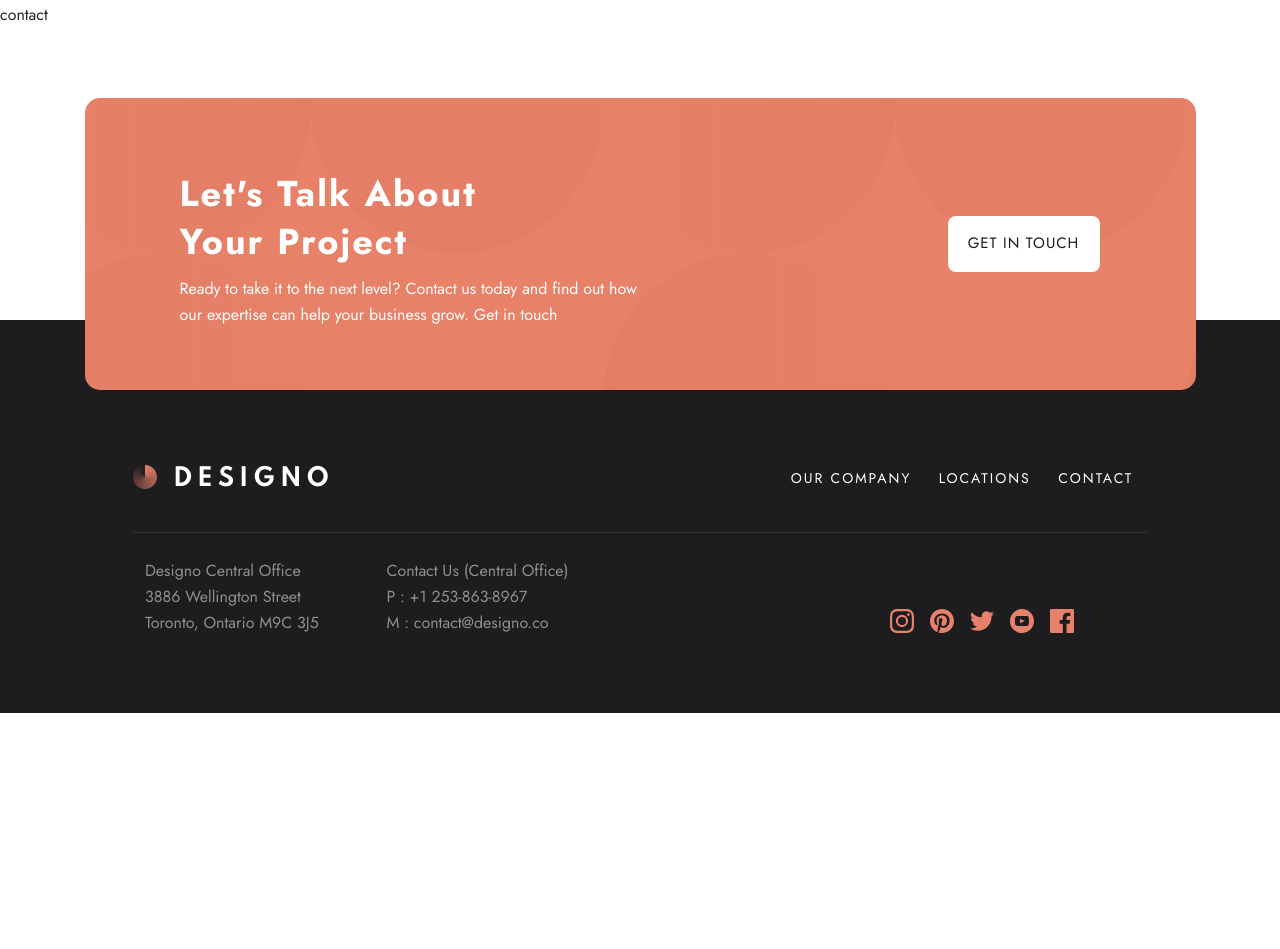
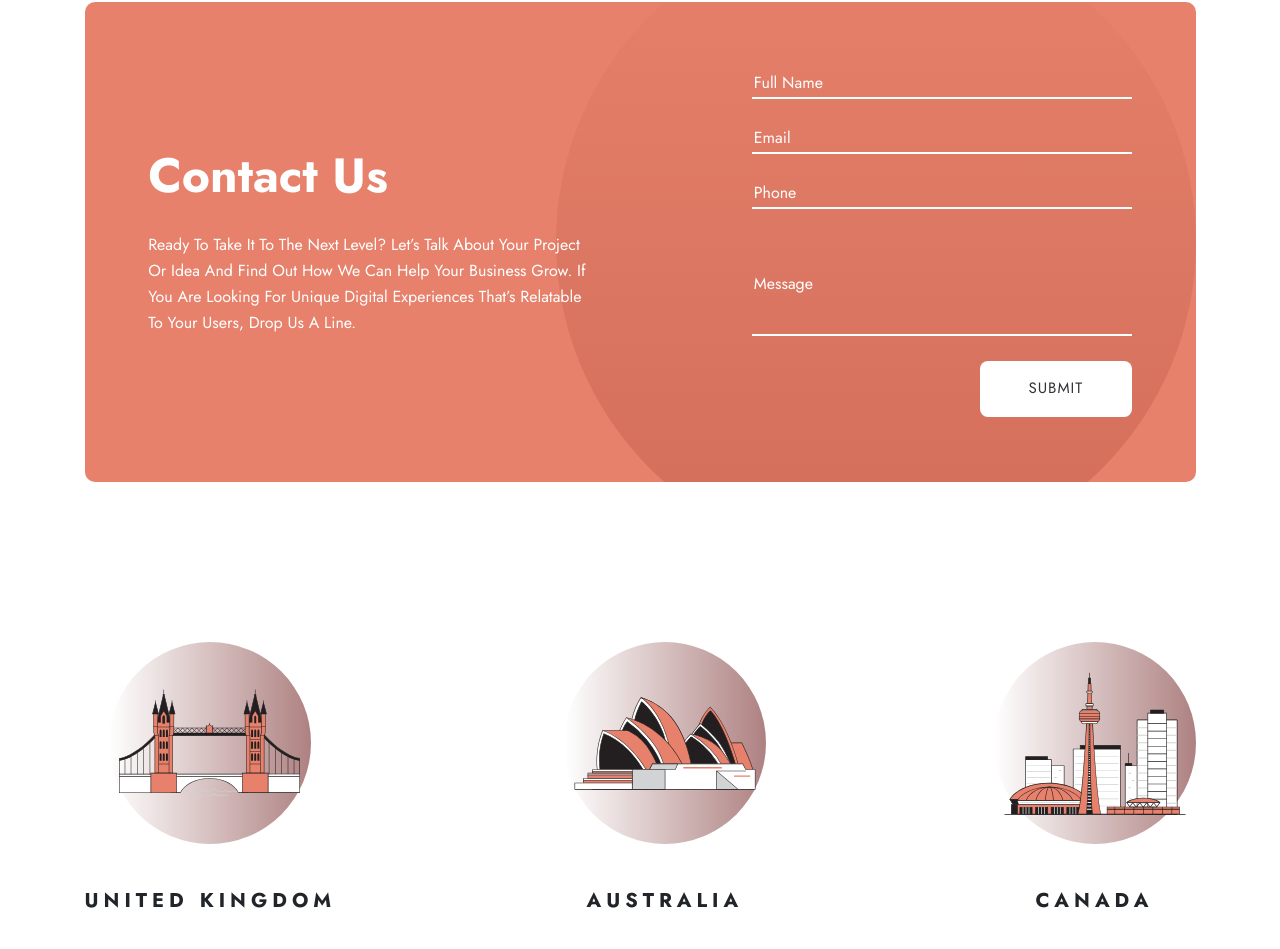
Before and after one commit to codejohnson89/react-designo, a React (Create React App) app: page /contact in a window 1280 px wide. Shown: the part 183-1132 px from the top of the page. Before the commit the page ends 896 px from the top, so only its background shows below. Built offline with nearby package versions, Linux system fonts and the light colour scheme.

Commit message:
completion of all pages

```diff
--- a/package.json
+++ b/package.json
@@ -12,6 +12,7 @@
     "react": "^17.0.2",
     "react-bootstrap": "^1.6.1",
     "react-dom": "^17.0.2",
+    "react-hook-form": "^7.12.2",
     "react-redux": "^7.2.4",
     "react-router-dom": "^5.2.0",
     "react-scripts": "4.0.3"
--- a/src/App.scss
+++ b/src/App.scss
@@ -12,3 +12,4 @@
 
 @import './styles/aboutUs';
 @import './styles/locations';
+@import './styles/contact';
--- a/src/components/FooterMidSection.js
+++ b/src/components/FooterMidSection.js
@@ -1,5 +1,6 @@
 import React from 'react';
 import { Button, Container } from 'react-bootstrap';
+import { Link } from 'react-router-dom';
 
 
 const FooterMidSection = () => {
@@ -10,7 +11,7 @@ const FooterMidSection = () => {
                     <h2>let's talk about <br></br>your project</h2>
                     <p>Ready to take it to the next level? Contact us today and find out how our expertise can help your business grow. Get in touch</p>
                 </div>
-                <Button className="btn-custom">get in touch</Button>
+                <Link to="/contact"><Button className="btn-custom">get in touch</Button></Link>
             </div>
         </Container>
     )
--- a/src/components/Header.js
+++ b/src/components/Header.js
@@ -7,7 +7,7 @@ import logo from '../assets/shared/desktop/logo-dark.png';
 const Header = () => {
     return(
         <header>
-            <Navbar collapseOnSelect expand="lg">
+            <Navbar collapseOnSelect={true} expand="lg">
                 <Container>
                     <Link className="navbar-brand" to="/"><figure><img className="img-fluid" src={logo} alt="header logo"/></figure></Link>
                     <Navbar.Toggle aria-controls="responsive-navbar-nav" />
--- /dev/null
+++ b/src/components/Locations.js
@@ -0,0 +1,33 @@
+import React from 'react';
+
+import uk from '../assets/shared/desktop/illustration-united-kingdom.svg';
+import aus from '../assets/shared/desktop/illustration-australia.svg';
+import canada from '../assets/shared/desktop/illustration-canada.svg';
+
+import { Link } from 'react-router-dom';
+import { Button } from 'react-bootstrap';
+
+
+const Locations = () => {
+    return (
+        <div className="locations-mini locations">
+                <div className="location one">
+                    <figure><img src={uk} alt="united kingdom" /></figure>
+                    <h3>united kingdom</h3>
+                    <Link to="/location"><Button className="btn-custom">see location</Button></Link>
+                </div>
+                <div className="location two">
+                <figure><img src={aus} alt="australia" /></figure>
+                    <h3>australia</h3>
+                    <Link to="/location"><Button className="btn-custom">see location</Button></Link>
+                </div>
+                <div className="location three">
+                <figure><img src={canada} alt="canada" /></figure>
+                    <h3>canada</h3>
+                    <Link to="/location"><Button className="btn-custom">see location</Button></Link>
+                </div>
+            </div>
+    )
+}
+
+export default Locations;
--- a/src/pages/Contact.js
+++ b/src/pages/Contact.js
@@ -1,9 +1,47 @@
 import React from 'react';
+import { useForm } from 'react-hook-form';
 
+import Jumbotron from '../components/Jumbotron';
+
+import image from '../assets/contact/desktop/bg-pattern-hero-desktop.svg';
+import Locations from '../components/Locations';
 
 const Contact = () => {
+    const { register, handleSubmit, formState: {errors} } = useForm();
+    const onSubmit = (data) => {
+        console.log(JSON.stringify(data));
+    }
     return (
-        <>contact</>
+        <>
+            <div className="contact">
+                <Jumbotron mImage={image}>
+                <div className="contact-content">
+                    <h1>contact us</h1>
+                    <p>Ready to take it to the next level? Let’s talk about your project or idea and find out how we can help your business grow. If you are looking for unique digital experiences that’s relatable to your users, drop us a line.</p>
+                </div>
+                <div className="form-content">
+                    <form onSubmit={handleSubmit(onSubmit)}>
+                        <div>
+                            <input placeholder="Full Name" type="text" {...register("fullName", {required: true})} />
+                            {errors.fullName && <span>This field is required</span>}
+                        </div>
+                        <div>
+                            <input placeholder="Email" type="email" {...register("email", {required: true})} />
+                            {errors.email && <span>This field is required</span>}
+                        </div>
+                        <div>
+                            <input placeholder="Phone" type="text" {...register("phoneNumber")} />
+                        </div>
+                        <div>
+                            <input id="message" placeholder="Message" type="textarea" {...register("message")} />
+                        </div>
+                        <input id="submit" className="btn btn-custom" type="submit" placeholder="submit" />
+                    </form>
+                    </div>
+                </Jumbotron>
+                <Locations />
+            </div>
+        </>
     )
 }
 
--- a/src/pages/WebDesign.js
+++ b/src/pages/WebDesign.js
@@ -2,7 +2,7 @@ import React from 'react';
 import Jumbotron from '../components/Jumbotron';
 
 import bgImage from '../assets/web-design/desktop/bg-pattern-intro-web.svg'
-import design from '../assets/home/desktop/image-graphic-design.jpg';
+import graphic from '../assets/home/desktop/image-graphic-design.jpg';
 import app from '../assets/home/desktop/image-app-design.jpg';
 import Designs from '../components/Designs';
 import Card from '../components/Card';
@@ -32,7 +32,7 @@ const WebDesign = () => {
             </div>
             <div className="project-container">
             <Designs image={app} heading="app design" text="view projects" altText="app design" link="/appdesign" />
-            <Designs image={design} heading="web design" text="view projects" altText="graphic design" link="/webdesign" />
+            <Designs image={graphic} heading="graphic design" text="view projects" altText="graphic design" link="/graphicdesign" />
             </div>
         </div>
         </>
--- a/src/styles/_aboutUs.scss
+++ b/src/styles/_aboutUs.scss
@@ -58,7 +58,7 @@
             background-image: url('../assets/about/mobile/image-about-hero.jpg');
             background-size: cover;
             width: 100%;
-            height: 320px;
+            min-height: 320px;
         }
     }
 }
--- /dev/null
+++ b/src/styles/_contact.scss
@@ -0,0 +1,85 @@
+.contact {
+    .jumbotron {
+        display: flex;
+        justify-content: space-evenly;
+        align-items: center;
+        height: 480px;
+
+        .contact-content {
+            width: 540px;
+            height: 180px;
+            color: $white;
+            text-transform: capitalize;
+
+            h1 {
+                margin-bottom: 32px;
+            }
+
+            p {
+                max-width: 445px;
+            }
+        }
+        .form-content {
+            width: 380px;
+            height: 371px;
+
+            input {
+                width: 100%;
+                background-color: transparent;;
+                margin: 12.5px auto;
+                color: $white;
+                border-top: none;
+                border-right: none;
+                border-left: none;
+                border-color: $white;
+
+                &::placeholder {
+                    color: $white;
+                }
+            }
+
+            #message {
+                height: 102px;
+            }
+
+            #submit {
+                border: 1px solid transparent;
+                color: $darkGrey;
+                background-color: $white;
+                width: 152px;
+                float: right;
+            }
+        }
+    }
+
+    .locations {
+        margin: 160px auto;
+    }
+
+    @media only screen and (max-width: 1024px) {
+        .jumbotron {
+            flex-direction: column;
+
+            .contact-content {
+                width: 573px;
+                height: 158px;
+            }
+
+            .form-content {
+                width: 573px;
+            }
+        }
+    }
+
+    @media only screen and (max-width: 768px) {
+        .jumbotron {
+            .form-content {
+                text-align: center;
+
+                #submit {
+                    margin-top: 2em;
+                }
+            }
+        }
+    }
+}
--- a/src/styles/_header.scss
+++ b/src/styles/_header.scss
@@ -53,7 +53,7 @@ header {
                             color: $black;
                         }
 
-                        @media only screen and (max-width: 576px) {
+                        @media only screen and (max-width: 996px) {
                             height: 100%;
                             background-color: $black;
                             padding: 48px 24px;
--- a/src/styles/_locations.scss
+++ b/src/styles/_locations.scss
@@ -71,6 +71,7 @@
     @media only screen and (max-width: 1024px) {
         width: 690px;
         height: 2502px;
+        flex-direction: column;
 
         .singleMap {
             flex-direction: column-reverse;
@@ -100,7 +101,7 @@
 
     @media only screen and (max-width: 768px) {
         max-width: 375px;
-        height: 2222px;
+        height: 1188px;
 
         .singleMap {
             gap: 0px;
@@ -125,3 +126,14 @@
         }
     }
 }
+
+.locations-mini {
+    flex-direction: row;
+
+    @media only screen and (max-width: 1024px) {
+        flex-direction: column;
+        height: 1188px;
+        align-items: center;
+        margin: 120px auto;
+    }
+}
```
Also changed, not shown: src/pages/AboutUs.js (+3 -22 lines), 17 other files (tests, documents, lock files or other folders).
